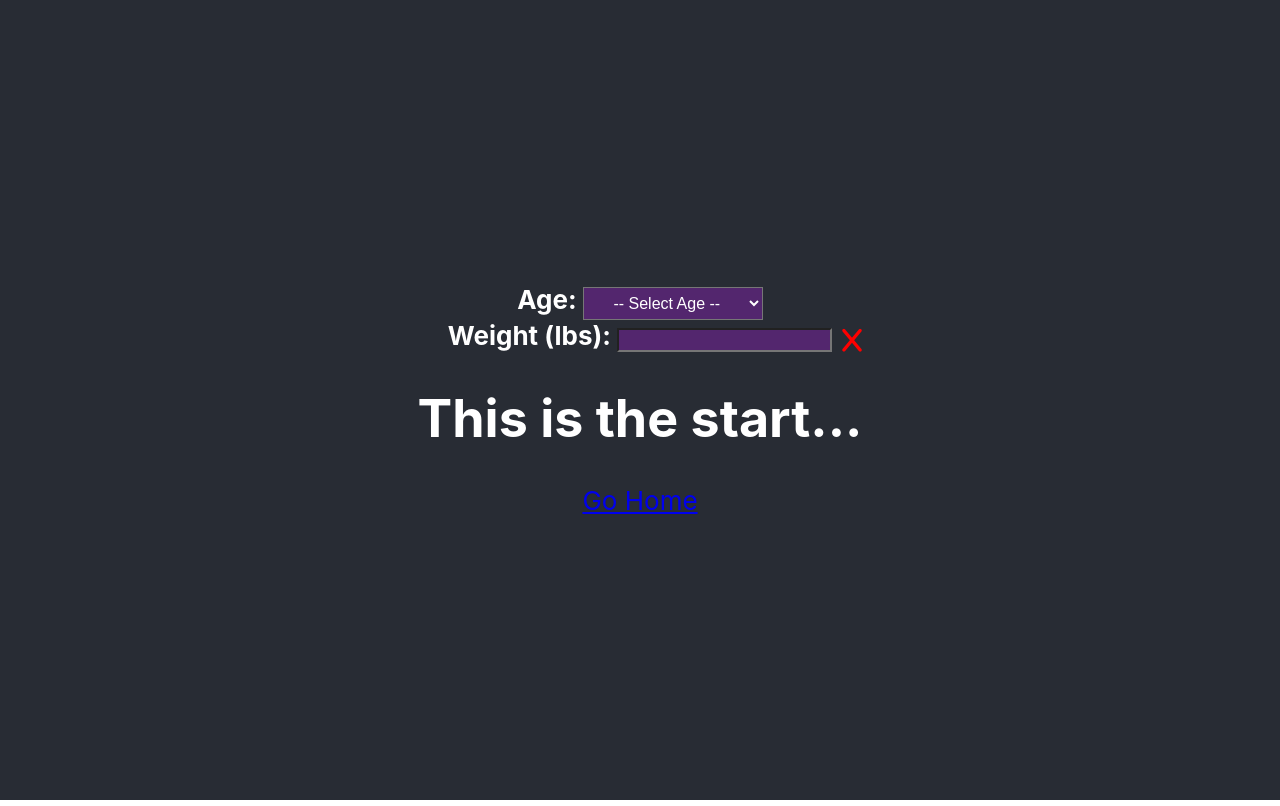
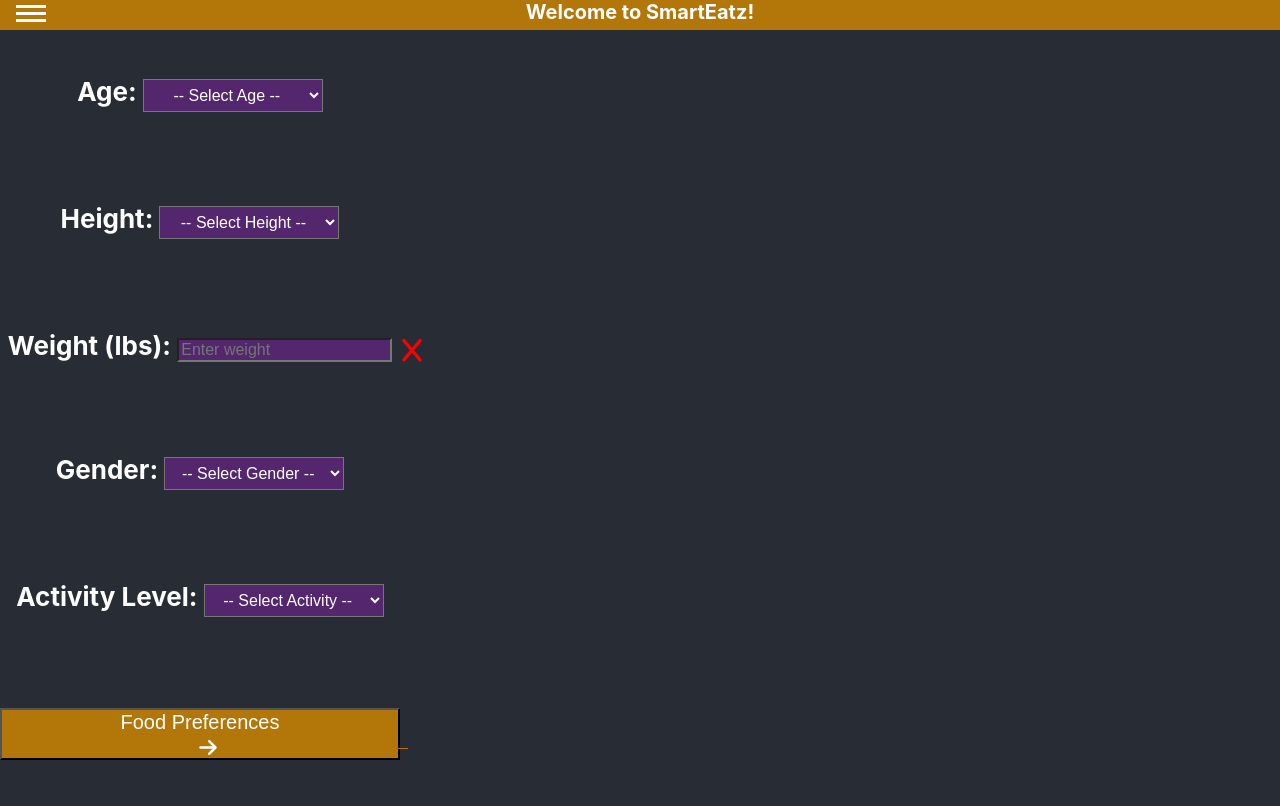
Before and after one commit to bbgabel/SmartEats, a React (Create React App) app: page /Start in a window 1280 px wide. Built offline with nearby package versions, Linux system fonts and the light colour scheme.

Commit message:
oops menu again ;)

```diff
--- a/src/components/Items/Items.css
+++ b/src/components/Items/Items.css
@@ -51,8 +51,7 @@
     transition: left 0.3s linear;
     display: flex;
     flex-direction: column;
-    justify-content: space-between;
-    padding: -100px -10px;
+    justify-content: left;
   }
 
   .sliding-menu.open {
@@ -63,12 +62,11 @@
     font-size: 25px;
     color: white;
     cursor: pointer;
-    flex: 1;
+    width: 100%;
+    height: 60px;
     display: flex;
+    text-decoration: none;
     align-items: center;
-    padding: 0px;
-    text-decoration: none;
-    white-space: nowrap;
   }
 
   .Menu-buttons:hover {
--- a/src/components/Start.css
+++ b/src/components/Start.css
@@ -1,12 +1,17 @@
+.Pre-Start {
+    text-align: center;
+}
+
 .Start {
     background-color: #282c34;
-    min-height: 100vh;
+    min-height: 97vh;
     display: flex;
-    flex-direction: column;
+    flex-direction: row;
     align-items: center;
-    justify-content: center;
+    justify-content: space-between;
     font-size: calc(10px + 2vmin);
     color: white;
+    display: grid;
 }
 
 .dropdown {
@@ -43,3 +48,11 @@
     margin-left: 10px;
     margin-top: 7px;
 }
+
+.next {
+    background-color: #b37709;
+    color: white;
+    font-size: 20px;
+    cursor: pointer;
+    width: 400px;
+}
--- a/src/components/Start.js
+++ b/src/components/Start.js
@@ -1,15 +1,31 @@
 import React, { useState } from 'react';
-import { Link } from 'react-router-dom';
+//import { Link } from 'react-router-dom';
+import Slider from './Items/Slider';
 import './Start.css';
 
 export default function Start() {
 
     const [selectedAge, setSelectedAge] = useState("");
+    const [height, setHeight] = useState("");
     const [weight, setWeight] = useState("");
+    const [sex, setSex] = useState("");
+    const [activity, setActivity] = useState("");
     const [valid, setValid] = useState(false);
 
     const handleAgeChange = (event) => {
         setSelectedAge(event.target.value);
+    };
+
+    const handleHeightChange = (event) => {
+        setHeight(event.target.value);
+    }
+
+    const handleSexChange = (event) => {
+        setSex(event.target.value);
+    };
+
+    const handleActivityChange = (event) => {
+        setActivity(event.target.value);
     };
 
     const handleWeightChange = (event) => {
@@ -25,16 +41,23 @@ export default function Start() {
         }
     }
 
-
-
   const ageOptions = [];
   for (let age = 12; age <= 80; age++) {
     ageOptions.push(age);
   }
 
+  const heightOptions = [];
+    for (let i = 4; i <= 7; i++) {
+        for (let j = 0; j <= 11; j++) {
+            let temp = i + "' " + j + "\"";
+            heightOptions.push(temp);
+        }
+    }
+
     return (
+        <div class="Pre-Start">
+            <Slider />
             <div class="Start">
-
                 <div className="desc">
                     <label className="desc">Age:      </label>
                     <select value={selectedAge} onChange={handleAgeChange} className="dropdown">
@@ -50,10 +73,26 @@ export default function Start() {
                     )}
                 </div>
 
+                <div className="desc">
+                    <label className="desc">Height:      </label>
+                    <select value={height} onChange={handleHeightChange} className="dropdown">
+                    <option value="">-- Select Height --</option>
+                    {heightOptions.map((height) => (
+                    <option> {height} </option>
+                    ))}
+                    </select>
+                    {height && (
+                        <label>
+                        <i className="fas fa-check fa-xl green"></i>
+                        </label>
+                    )}
+                </div>
+
                 <div className="weight">
                     <label className="desc">Weight (lbs):      </label>
                     <input
                     className="textbox"
+                    placeholder="Enter weight"
                     type="text"
                     value={weight}
                     onChange={handleWeightChange}
@@ -65,11 +104,46 @@ export default function Start() {
                     )}
                 </div>
 
+                <div className="desc">
+                    <label className="desc">Gender:      </label>
+                    <select value={sex} onChange={handleSexChange} className="dropdown">
+                    <option value="">-- Select Gender --</option>
+                    <option>Male</option>
+                    <option>Female</option>
+                    </select>
+                    {sex && (
+                        <label>
+                        <i className="fas fa-check fa-xl green"></i>
+                        </label>
+                    )}
+                </div>
+
+                <div className="desc">
+                    <label className="desc">Activity Level:      </label>
+                    <select value={activity} onChange={handleActivityChange} className="dropdown">
+                    <option value="">-- Select Activity --</option>
+                    <option>Not Active (1-2 Days/Week)</option>
+                    <option>Active (3-4 Days/Week)</option>
+                    <option>Extremely Active (5-7 Days/Week)</option>
+                    </select>
+                    {activity && (
+                        <label>
+                        <i className="fas fa-check fa-xl green"></i>
+                        </label>
+                    )}
+                </div>
+
+                <div className>
+                    <button className="next">
+                        Food Preferences
+                    <i className="fas fa-arrow-right fa-xl next"></i>
+                    </button>
+                </div>
 
 
 
-            <h1>This is the start...</h1>
-            <Link to="/">Go Home</Link>
+
+            </div>
         </div>
     )
 }
```
Lines whose indentation alone changed are shown as unchanged.
